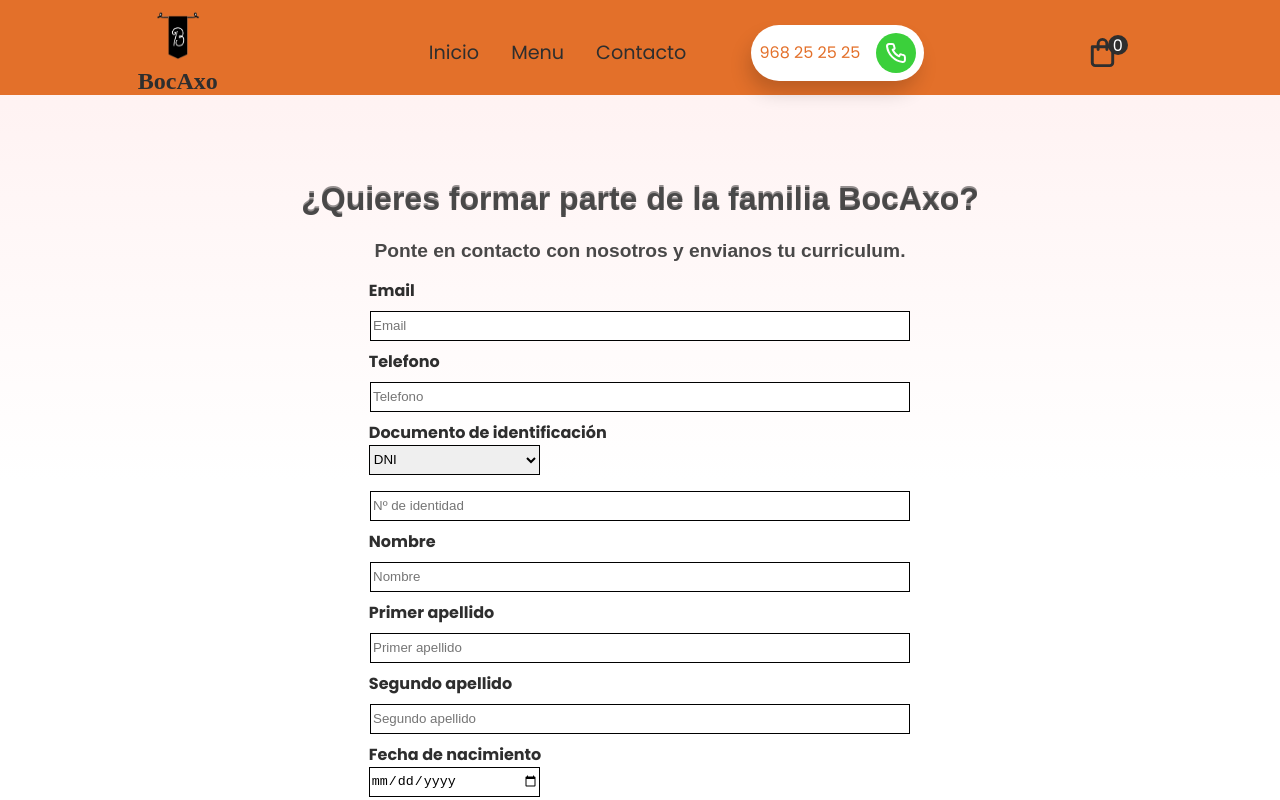
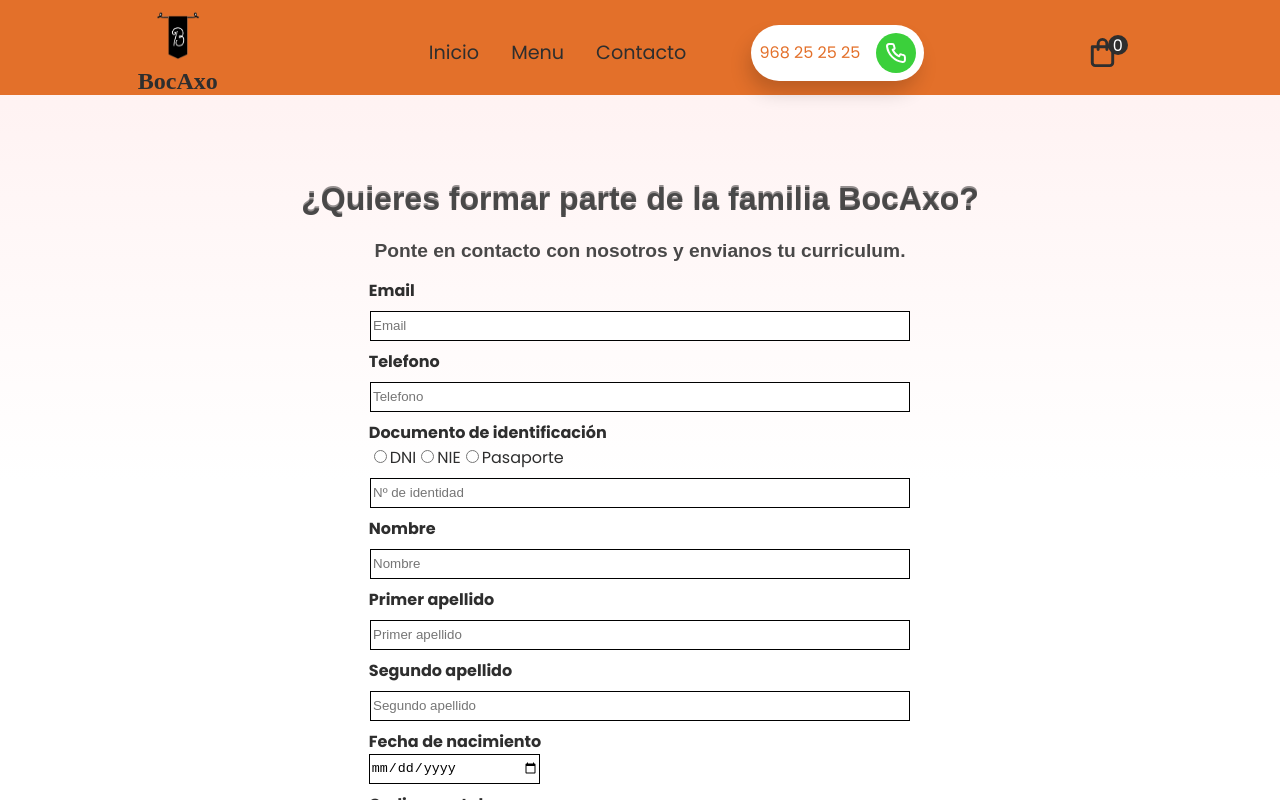
Before and after one commit to Davidfsd/ProyectoGS, a Next.js app: page /trabaja in a window 1280 px wide. Shown: the top 800 px of the page. Built offline with nearby package versions, Linux system fonts and the light colour scheme.

Commit message:
commit trabaja

```diff
--- a/Componentes/Trabaja.jsx
+++ b/Componentes/Trabaja.jsx
@@ -5,7 +5,7 @@ import toast, { Toaster } from "react-hot-toast";
 import Link from "next/link";
 
 
-export default function Formulario() {
+export default function Trabaja() {
 
     const [isChecked, setIsChecked] = useState(false);
 
@@ -13,6 +13,10 @@ export default function Formulario() {
         setIsChecked(!isChecked);
         console.log(setIsChecked);
       };
+
+    const handleSelect = (e) =>{
+        console.log(e);
+    }
 
 
     const [FormData, setFormData] = useState({})
@@ -57,11 +61,12 @@ export default function Formulario() {
                     </div>
 
                     <div className={css.divSpan}>
-                        <select name='documento' className={css.select} onChange={handleInput}>
-                            <option value="dni">DNI</option>
-                            <option value="nie">NIE</option>
-                            <option value="pasaporte">Pasaporte</option>
-                        </select>
+                        <input type="radio" name='documento' required placeholder="Nº de identidad" value="DNI" onChange={handleInput}/>
+                            <label for="dni" value>DNI</label>
+                        <input type="radio" name='documento' required placeholder="Nº de identidad" value="NIE" onChange={handleInput}/>
+                            <label for="NIE">NIE</label>
+                        <input type="radio" name='documento' required placeholder="Nº de identidad" value="Pasaporte" onChange={handleInput}/>
+                            <label for="Pasaporte">Pasaporte</label>
                     </div>
                     <input type="text" name='numIdentidad' required placeholder="Nº de identidad" onChange={handleInput}/>
 
--- a/lib/TrabajaHandler.js
+++ b/lib/TrabajaHandler.js
@@ -1,5 +1,5 @@
  // Create trabaja in sanity database
- export const createContacto = async ({ email, telefono, documento, numIdentidad, nombre, primerApellido, segundoApellido, fechaNacimiento, codigoPostal, ciudad, direccion }) => {
+ export const createTrabaja = async ({ email, telefono, documento, numIdentidad, nombre, primerApellido, segundoApellido, fechaNacimiento, codigoPostal, ciudad, direccion }) => {
     console.log({ email, telefono, documento, numIdentidad, nombre, primerApellido, segundoApellido, fechaNacimiento, codigoPostal, ciudad, direccion })
       const res = await fetch("/api/trabaja", {
         method: "POST",
```
Also changed, not shown: 1 other file (tests, documents, lock files or other folders).
